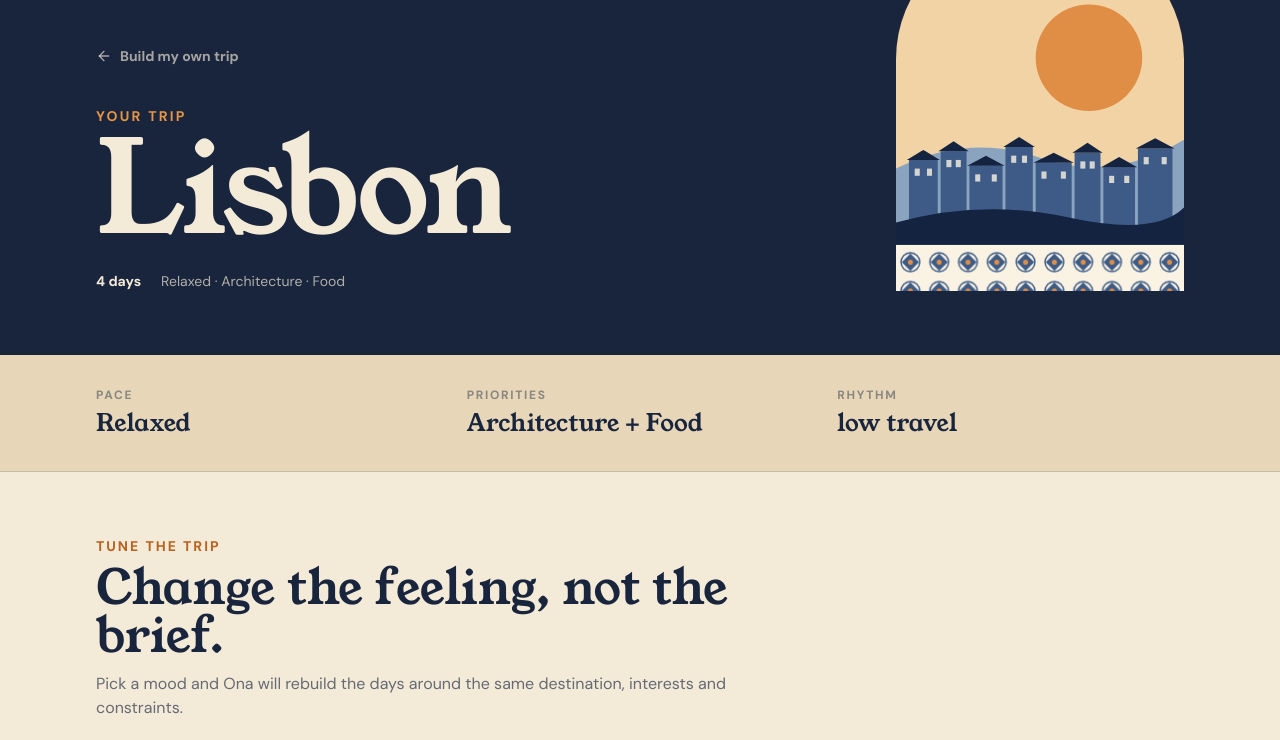
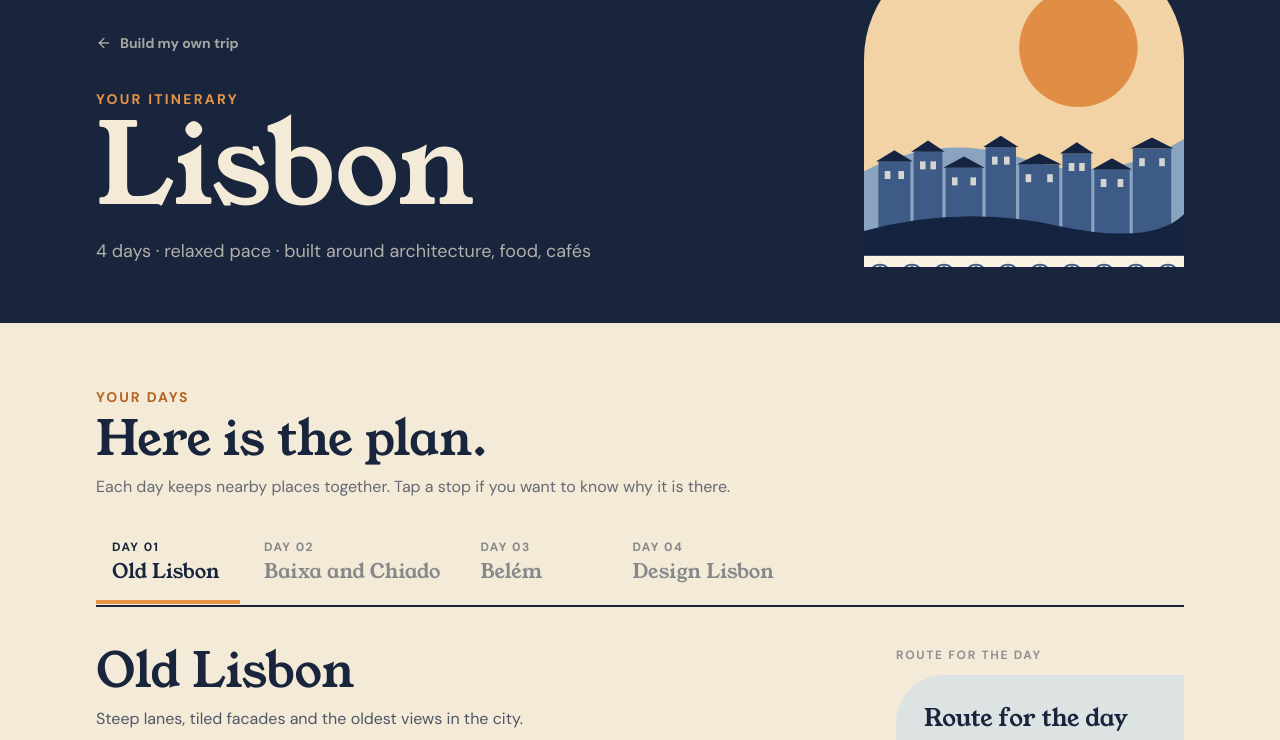
Before and after one commit to Wuraola-Adebisi/Ona, a React (Vite) app: page /examples in a window 1280 px wide. Shown: the part 1120-1860 px from the top of the page. Built offline with nearby package versions, Linux system fonts and the light colour scheme.

Commit message:
simplify itinerary results

```diff
--- a/src/components/SceneResult.tsx
+++ b/src/components/SceneResult.tsx
@@ -1,213 +1,102 @@
-import { ArrowLeft, CloudRain, Moon, Wind } from "lucide-react";
-import { useCallback, useState } from "react";
-import {
-  INTEREST_LABELS,
-  MOODS,
-  adjustDay,
-  buildScene,
-  resetDay,
-} from "../engine/sceneEngine";
-import type { Adjust, Mood, Scene, ScheduledItem } from "../types";
-import ActivityPanel from "./ActivityPanel";
-import DestinationArt from "./DestinationArt";
-import InterpretationPanel from "./InterpretationPanel";
-import RouteDiagram from "./RouteDiagram";
-import SceneTimeline from "./SceneTimeline";
+import { ArrowLeft, CloudRain, Moon, Wind } from 'lucide-react'
+import { useState } from 'react'
+import { INTEREST_LABELS, MOODS, adjustDay, buildScene, resetDay } from '../engine/sceneEngine'
+import type { Adjust, Mood, Scene, ScheduledItem } from '../types'
+import ActivityPanel from './ActivityPanel'
+import DestinationArt from './DestinationArt'
+import RouteDiagram from './RouteDiagram'
+import SceneTimeline from './SceneTimeline'
 
 interface Props {
-  scene: Scene;
-  onChange: (scene: Scene) => void;
-  action?: { label: string; onClick: () => void };
+  scene: Scene
+  onChange: (scene: Scene) => void
+  action?: { label: string; onClick: () => void }
 }
 
-const two = (number: number) => String(number).padStart(2, "0");
+const two = (number: number) => String(number).padStart(2, '0')
 
 const ADJUSTMENTS: {
-  kind: Adjust;
-  label: string;
-  body: string;
-  Icon: typeof Wind;
+  kind: Adjust
+  label: string
+  body: string
+  Icon: typeof Wind
 }[] = [
-  {
-    kind: "slower",
-    label: "Slow this day down",
-    body: "Fewer major stops, a later start and more breathing room.",
-    Icon: Wind,
-  },
-  {
-    kind: "rain",
-    label: "Plan around rain",
-    body: "Swap exposed stops for indoor alternatives where possible.",
-    Icon: CloudRain,
-  },
-  {
-    kind: "tired",
-    label: "Ease up tonight",
-    body: "Drop the late stops and make dinner the end of the day.",
-    Icon: Moon,
-  },
-];
+  { kind: 'slower', label: 'Make this day easier', body: 'Fewer stops and more time between them.', Icon: Wind },
+  { kind: 'rain', label: 'If it rains', body: 'Swap outdoor stops for nearby indoor ones.', Icon: CloudRain },
+  { kind: 'tired', label: 'A quieter evening', body: 'Finish earlier and leave the night open.', Icon: Moon },
+]
 
 export default function SceneResult({ scene, onChange, action }: Props) {
-  const [dayIdx, setDayIdx] = useState(0);
-  const [open, setOpen] = useState<ScheduledItem | null>(null);
+  const [idx, setDayIdx] = useState(0)
+  const [open, setOpen] = useState<ScheduledItem | null>(null)
+  const [showMood, setShowMood] = useState(false)
 
-  const close = useCallback(() => setOpen(null), []);
-
-  const idx = Math.min(dayIdx, scene.days.length - 1);
-  const day = scene.days[idx];
-  const destination = scene.destination;
-
-  const meta = [
-    scene.ctx.moodLabel,
-    ...scene.brief.interests
-      .slice(0, 2)
-      .map((interest) => INTEREST_LABELS[interest]),
-  ].join(" · ");
+  const day = scene.days[idx]
 
   const changeMood = (mood: Mood) => {
-    setOpen(null);
-    onChange(buildScene(scene.brief, mood, scene.pace));
-  };
+    onChange(buildScene(scene.brief, mood, scene.pace))
+    setDayIdx(0)
+    setOpen(null)
+  }
 
-  const adjust = (kind: Adjust) => {
-    setOpen(null);
-    onChange(adjustDay(scene, idx, kind));
-  };
+  const adjust = (kind: Adjust) => onChange(adjustDay(scene, idx, kind))
+  const close = () => setOpen(null)
+
+  const priorities = scene.brief.interests
+    .slice(0, 3)
+    .map((interest) => INTEREST_LABELS[interest])
+    .join(', ')
 
   return (
     <div>
       <header className="bg-navy text-sand">
-        <div className="mx-auto grid max-w-6xl gap-8 px-5 pb-12 pt-8 sm:px-8 sm:pb-16 sm:pt-10 md:grid-cols-[1fr_18rem] md:items-end">
+        <div className="mx-auto grid max-w-6xl gap-10 px-5 py-10 sm:px-8 sm:py-14 md:grid-cols-[1fr_20rem] md:items-end">
           <div>
+            {action && (
               <button
                 type="button"
-              onClick={action?.onClick}
-              className="mb-10 inline-flex items-center gap-2 text-sm font-bold text-sand/65 transition-colors hover:text-sand"
+                onClick={action.onClick}
+                className="mb-9 inline-flex items-center gap-2 text-sm font-bold text-sand/65 hover:text-sand"
               >
                 <ArrowLeft size={16} />
-              {action?.label ?? "Edit trip"}
+                {action.label}
               </button>
+            )}
 
             <p className="text-sm font-bold uppercase tracking-[0.16em] text-sun">
-              Your trip
+              Your itinerary
             </p>
-
-            <h1 className="mt-3 font-display text-[clamp(3.5rem,11vw,8rem)] leading-[0.82] tracking-tight">
-              {destination.name}
+            <h1 className="mt-3 font-display text-[clamp(3.5rem,10vw,7rem)] leading-[0.82]">
+              {scene.destination.name}
             </h1>
-
-            <div className="mt-7 flex flex-wrap items-center gap-x-5 gap-y-2 text-sm text-sand/70">
-              <span className="font-bold text-sand">
-                {scene.days.length} {scene.days.length === 1 ? "day" : "days"}
-              </span>
-              <span>{meta}</span>
-            </div>
+            <p className="mt-6 max-w-2xl text-lg leading-relaxed text-sand/70">
+              {scene.days.length} days · {scene.interpretation.pace.toLowerCase()} pace
+              {priorities ? ' · built around ' + priorities.toLowerCase() : ''}
+            </p>
           </div>
 
           <DestinationArt
-            destination={destination}
-            className="hidden aspect-[4/5] w-full rounded-t-[8rem] md:block"
+            destination={scene.destination}
+            className="hidden aspect-square w-full rounded-t-[7rem] md:block"
           />
         </div>
       </header>
 
-      <main>
-        <section className="border-b border-navy/15 bg-sand-deep">
-          <div className="mx-auto max-w-6xl px-5 py-8 sm:px-8">
-            <div className="grid gap-6 sm:grid-cols-3">
-              <div>
-                <p className="text-xs font-bold uppercase tracking-[0.14em] text-navy/45">
-                  Pace
-                </p>
-                <p className="mt-1 font-display text-2xl">{scene.interpretation.pace}</p>
-              </div>
-              <div>
-                <p className="text-xs font-bold uppercase tracking-[0.14em] text-navy/45">
-                  Priorities
-                </p>
-                <p className="mt-1 font-display text-2xl">
-                  {scene.brief.interests.length
-                    ? scene.brief.interests
-                        .slice(0, 2)
-                        .map((interest) => INTEREST_LABELS[interest])
-                        .join(" + ")
-                    : "Open-ended"}
-                </p>
-              </div>
-              <div>
-                <p className="text-xs font-bold uppercase tracking-[0.14em] text-navy/45">
-                  Rhythm
-                </p>
-                <p className="mt-1 font-display text-2xl">
-                  {scene.interpretation.travel.toLowerCase()} travel
-                </p>
-              </div>
-            </div>
-          </div>
-        </section>
-
-        <div className="mx-auto max-w-6xl px-5 py-12 sm:px-8 sm:py-16">
+      <main className="mx-auto max-w-6xl px-5 py-12 sm:px-8 sm:py-16">
         <section>
           <div className="max-w-2xl">
-              <p className="text-sm font-bold uppercase tracking-[0.14em] text-sun-deep">
-                Tune the trip
-              </p>
-              <h2 className="mt-2 font-display text-4xl sm:text-5xl">
-                Change the feeling, not the brief.
-              </h2>
-              <p className="mt-3 text-navy/65">
-                Pick a mood and Ona will rebuild the days around the same
-                destination, interests and constraints.
-              </p>
-            </div>
-
-            <div
-              role="group"
-              aria-label="Trip mood"
-              className="mt-6 flex flex-wrap gap-2.5"
-            >
-              {MOODS.map((mood) => (
-                <button
-                  key={mood.id}
-                  type="button"
-                  aria-pressed={scene.mood === mood.id}
-                  onClick={() => changeMood(mood.id)}
-                  className={`rounded-full border-2 px-5 py-2.5 font-medium transition-colors ${
-                    scene.mood === mood.id
-                      ? "border-navy bg-navy text-sand"
-                      : "border-navy/25 bg-linen hover:border-navy"
-                  }`}
-                >
-                  {mood.label}
-                </button>
-              ))}
-            </div>
-          </section>
-
-          <section className="mt-14">
-            <InterpretationPanel data={scene.interpretation} />
-          </section>
-
-          <section className="mt-16" aria-label="Your days">
-            <div className="max-w-3xl">
             <p className="text-sm font-bold uppercase tracking-[0.14em] text-sun-deep">
               Your days
             </p>
             <h2 className="mt-2 font-display text-4xl sm:text-5xl">
-                A trip with a shape.
+              Here is the plan.
             </h2>
             <p className="mt-3 text-navy/65">
-                Each day stays geographically coherent. Open any stop to see
-                why it made the cut.
+              Each day keeps nearby places together. Tap a stop if you want to know why it is there.
             </p>
           </div>
 
-            <div
-              role="tablist"
-              aria-label="Trip days"
-              className="mt-8 flex gap-2 overflow-x-auto border-b-2 border-navy pb-px"
-            >
+          <div role="tablist" aria-label="Trip days" className="mt-8 flex gap-2 overflow-x-auto border-b-2 border-navy pb-px">
             {scene.days.map((item, index) => (
               <button
                 key={item.index}
@@ -215,14 +104,15 @@ export default function SceneResult({ scene, onChange, action }: Props) {
                 type="button"
                 aria-selected={index === idx}
                 onClick={() => {
-                    setDayIdx(index);
-                    setOpen(null);
+                  setDayIdx(index)
+                  setOpen(null)
                 }}
-                  className={`min-w-36 shrink-0 border-b-4 px-4 pb-4 pt-2 text-left transition-colors ${
-                    index === idx
-                      ? "border-sun text-navy"
-                      : "border-transparent text-navy/50 hover:text-navy"
-                  }`}
+                className={
+                  'min-w-36 shrink-0 border-b-4 px-4 pb-4 pt-2 text-left transition-colors ' +
+                  (index === idx
+                    ? 'border-sun text-navy'
+                    : 'border-transparent text-navy/50 hover:text-navy')
+                }
               >
                 <span className="block text-xs font-bold uppercase tracking-[0.12em]">
                   Day {two(index + 1)}
@@ -247,24 +137,57 @@ export default function SceneResult({ scene, onChange, action }: Props) {
 
             <aside className="lg:sticky lg:top-24 lg:self-start">
               <p className="mb-3 text-xs font-bold uppercase tracking-[0.14em] text-navy/45">
-                  Route
+                Route for the day
               </p>
-                <RouteDiagram
-                  items={day.items}
-                  activeId={open?.activity.id ?? null}
-                  title={day.zone.title}
-                />
+              <RouteDiagram items={day.items} activeId={open?.activity.id ?? null} title={day.zone.title} />
             </aside>
           </div>
         </section>
 
-          <section className="mt-16 border-t-2 border-navy pt-10">
+        <section className="mt-16 border-t border-navy/15 pt-8">
+          <button
+            type="button"
+            onClick={() => setShowMood((current) => !current)}
+            className="text-sm font-bold underline decoration-sun decoration-2 underline-offset-4"
+            aria-expanded={showMood}
+          >
+            {showMood ? 'Hide trip preferences' : 'Want to change the feel of the trip?'}
+          </button>
+
+          {showMood && (
+            <div className="mt-5 max-w-3xl">
+              <p className="text-sm text-navy/60">
+                This keeps your destination and interests, but changes the rhythm of the days.
+              </p>
+              <div className="mt-4 flex flex-wrap gap-2.5">
+                {MOODS.map((mood) => (
+                  <button
+                    key={mood.id}
+                    type="button"
+                    aria-pressed={scene.mood === mood.id}
+                    onClick={() => changeMood(mood.id)}
+                    className={
+                      'rounded-full border-2 px-5 py-2.5 font-medium transition-colors ' +
+                      (scene.mood === mood.id
+                        ? 'border-navy bg-navy text-sand'
+                        : 'border-navy/25 bg-linen hover:border-navy')
+                    }
+                  >
+                    {mood.label}
+                  </button>
+                ))}
+              </div>
+            </div>
+          )}
+        </section>
+
+        <section className="mt-14 border-t-2 border-navy pt-10">
           <div className="max-w-2xl">
             <p className="text-sm font-bold uppercase tracking-[0.14em] text-sun-deep">
-                Change one day
+              Need to change something?
             </p>
             <h2 className="mt-2 font-display text-3xl sm:text-4xl">
-                Keep the rest of the trip intact.
+              Adjust just this day.
             </h2>
           </div>
 
@@ -276,10 +199,7 @@ export default function SceneResult({ scene, onChange, action }: Props) {
                 onClick={() => adjust(kind)}
                 className="group flex items-start gap-4 border-2 border-navy/20 bg-linen p-5 text-left transition-colors hover:border-navy hover:bg-navy hover:text-sand"
               >
-                  <Icon
-                    size={20}
-                    className="mt-0.5 shrink-0 text-sun-deep group-hover:text-sun"
-                  />
+                <Icon size={20} className="mt-0.5 shrink-0 text-sun-deep group-hover:text-sun" />
                 <span>
                   <strong className="block font-display text-xl">{label}</strong>
                   <span className="mt-1 block text-sm text-navy/65 group-hover:text-sand/70">
@@ -290,10 +210,19 @@ export default function SceneResult({ scene, onChange, action }: Props) {
             ))}
           </div>
         </section>
+
+        <div className="mt-14 border-t border-navy/15 pt-7">
+          <button
+            type="button"
+            onClick={action?.onClick}
+            className="font-bold underline decoration-sun decoration-2 underline-offset-4"
+          >
+            Change the trip
+          </button>
         </div>
       </main>
 
       <ActivityPanel item={open} onClose={close} />
     </div>
-  );
+  )
 }
```
Lines whose indentation alone changed are shown as unchanged.
